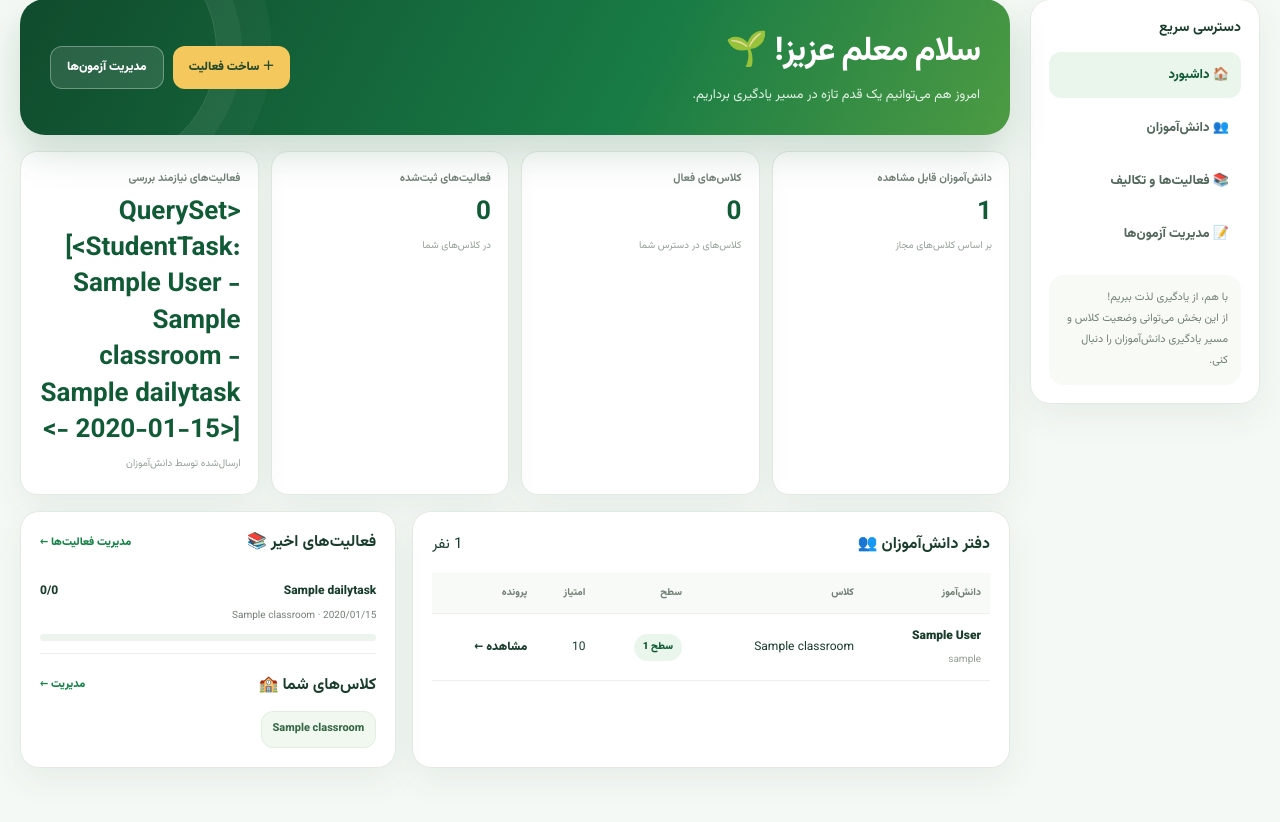
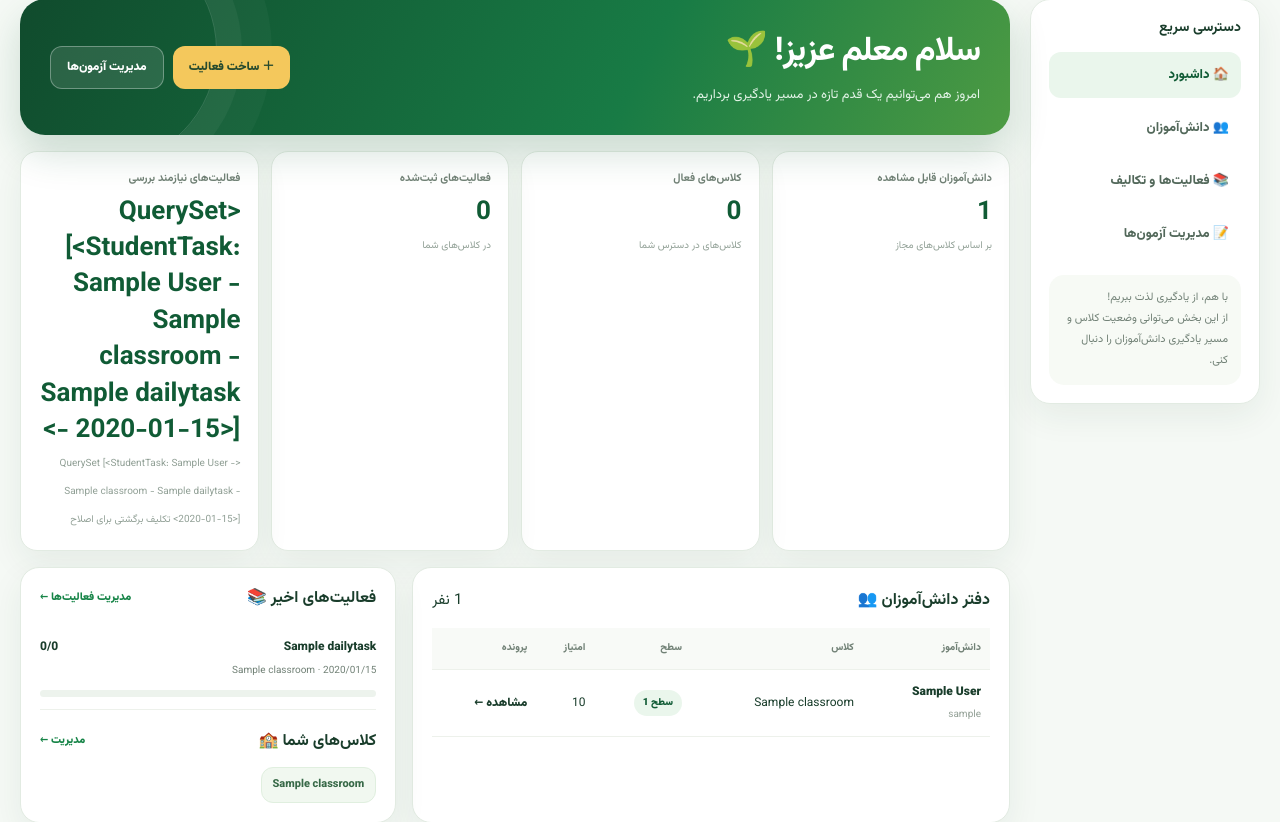
Before and after one commit to evamode29/pichak-danesh, a Django app: template templates/simple/teacher.html in a window 1280 px wide. Shown: the part 209-1031 px from the top of the page. Run offline with Django 5.2, Linux system fonts and the light colour scheme; tables that the repository leaves empty hold one stand-in row (values such as "Sample post"); the template is opened without the code that fills it: values that come from a table or form of the project are taken from there, most other values are stand-ins (such as "Sample title", 1, 10 or a date in 2020); parts of the project's set-up code (start-up, migrations or seed data) failed here and were passed over.

Commit message:
Show returned homework count to teacher

```diff
--- a/templates/simple/teacher.html
+++ b/templates/simple/teacher.html
@@ -47,7 +47,7 @@
         <article class="pt-stat"><span>دانش‌آموزان قابل مشاهده</span><strong>{{ student_count|default:0 }}</strong><em>بر اساس کلاس‌های مجاز</em></article>
         <article class="pt-stat"><span>کلاس‌های فعال</span><strong>{{ classroom_count|default:0 }}</strong><em>کلاس‌های در دسترس شما</em></article>
         <article class="pt-stat"><span>فعالیت‌های ثبت‌شده</span><strong>{{ task_count|default:0 }}</strong><em>در کلاس‌های شما</em></article>
-        <article class="pt-stat"><span>فعالیت‌های نیازمند بررسی</span><strong>{{ review_count|default:0 }}</strong><em>ارسال‌شده توسط دانش‌آموزان</em></article>
+        <article class="pt-stat"><span>فعالیت‌های نیازمند بررسی</span><strong>{{ review_count|default:0 }}</strong><em>{{ returned_count|default:0 }} تکلیف برگشتی برای اصلاح</em></article>
       </section>
       <div class="pt-grid">
         <section class="pt-panel" id="students">
```
